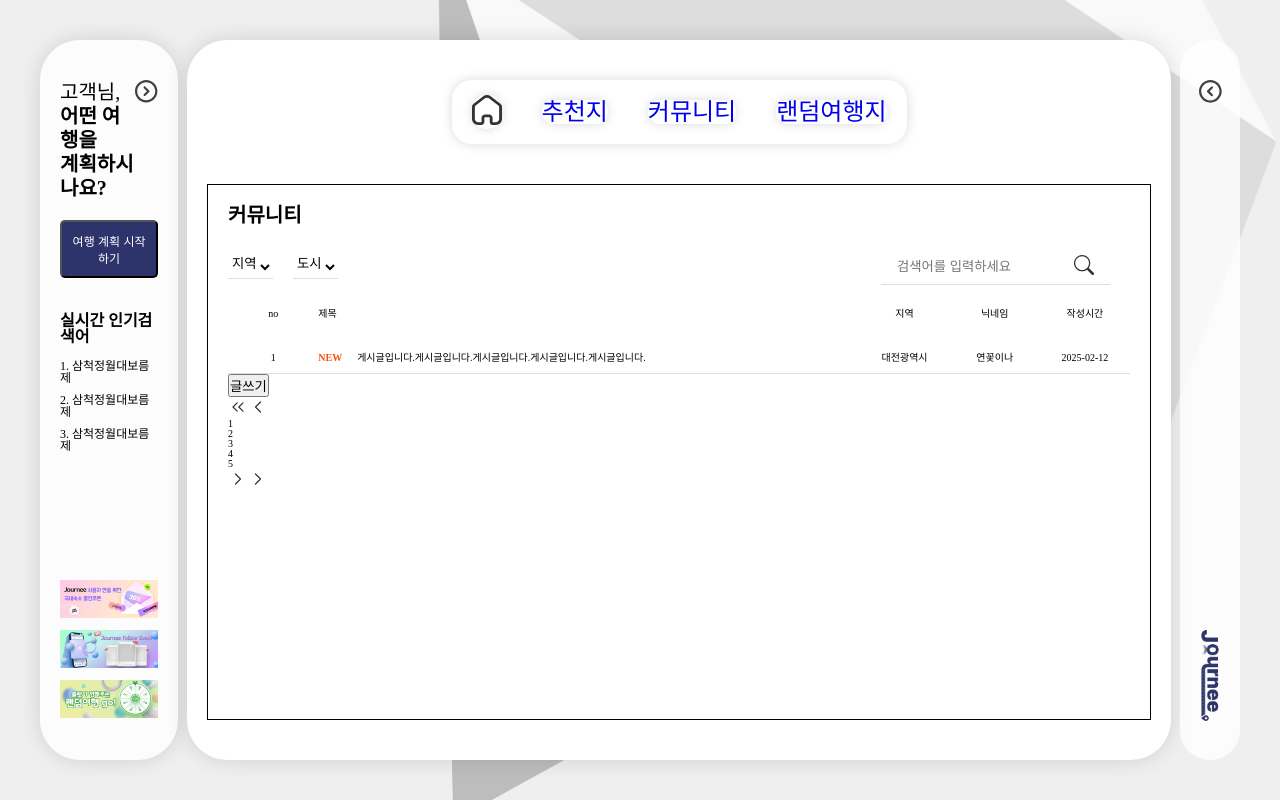
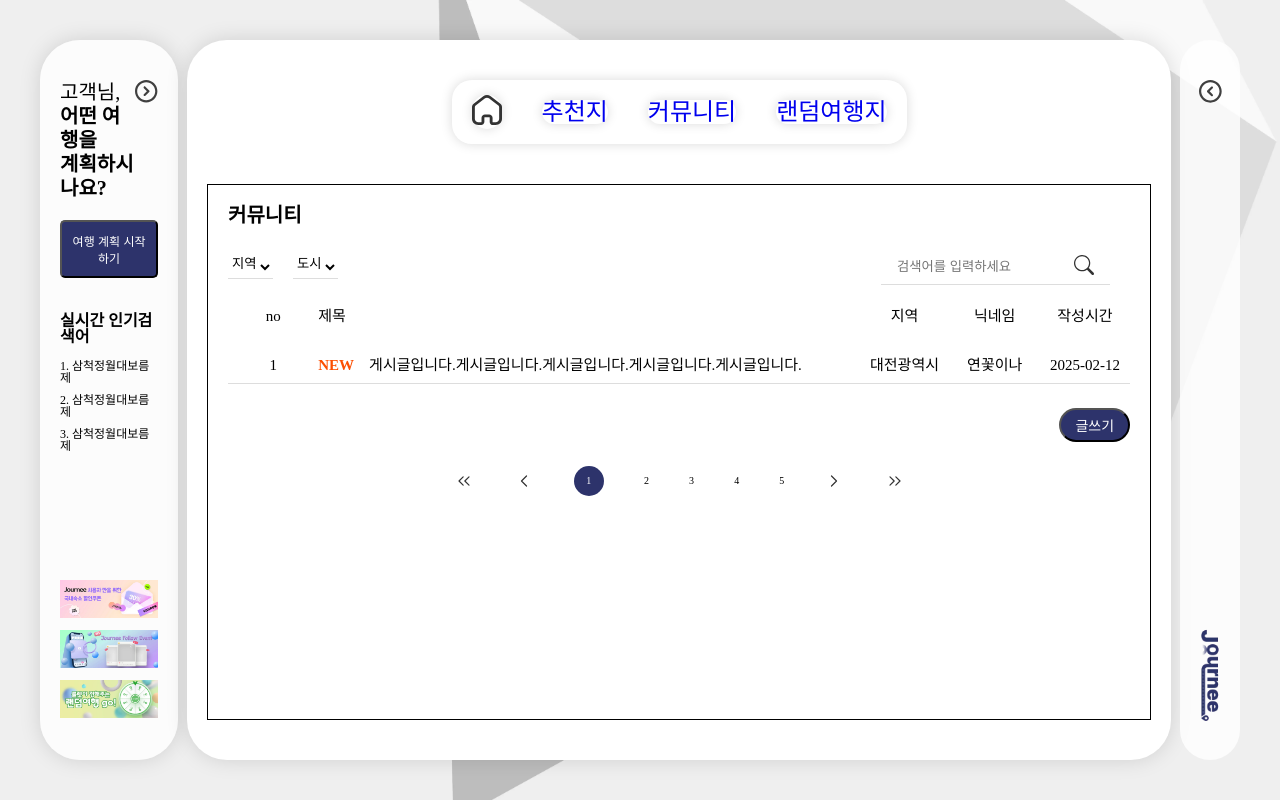
Before and after one commit to ShiftLeftt/travelProduct, a React (Create React App) app in the folder travel/: page /Community in a window 1280 px wide. Built offline with nearby package versions, Linux system fonts and the light colour scheme.

Commit message:
r게시판 상세 라우터

```diff
--- a/travel/src/App.js
+++ b/travel/src/App.js
@@ -1,7 +1,9 @@
 import React from "react";
 import { BrowserRouter as Router, Routes, Route } from "react-router-dom";
 import Seasons from "./pages/seasons/seasons";
-import Community from "./pages/community/community";
+import Community from "./pages/community/Community";
+import CommunityDetail from "./pages/community/CommunityDetail";
+import CommunityModify from "./pages/community/CommunityModify";
 import Random from "./pages/random/random";
 import TravelPlan from "./pages/main/TravelPlan";
 import UserLogin from "./pages/main/UserLogin";
@@ -9,7 +11,7 @@ import Main from "./pages/main/Main";
 // import RightSide from "./pages/main/RightSide";
 // import LeftSide from "./pages/main/LeftSide";
 
-import Home from "./pages/home/home";
+import Home from "./pages/home/Home";
 import styles from "./app.module.css";
 import "./styles/common.css";
 
@@ -26,23 +28,12 @@ function App() {
   return (
     <Router>
       <div className={styles.displayFlex}>
-        {/* <<<<<<< HEAD
-                <TravelPlan/>
-                    <Main>
-                        <Routes>
-                            <Route path="/community" element={<Community/>}/>
-                            <Route path="/random" element={<Random/>}/>
-                            <Route path="/seasons" element={<Seasons/>}/>
-
-                        </Routes>
-                    </Main>
-
-                <UserLogin/>
-======= */}
         <TravelPlan />
         <Main>
           <Routes>
-            <Route path="/community" element={<Community />} />
+            <Route path="/Community" element={<Community />} />
+            <Route path="/CommunityDetail" element={<CommunityDetail />} />
+            <Route path="/CommunityModify" element={<CommunityModify />} />
             <Route path="/random" element={<Random />} />
             <Route path="/seasons" element={<Seasons />} />
             <Route path="/home" element={<Home />} />
--- /dev/null
+++ b/travel/src/pages/community/CommunityDetail.js
@@ -0,0 +1,48 @@
+// 게시판 세부사항
+import React from "react";
+
+// import style from "./community.module.css";
+
+function CommunityDetail() {
+  return (
+    <div>
+      <h1>커뮤니티</h1>
+      <div>
+        <div>
+          <div>
+            <p>커뮤니티 게시글 안내</p>
+            <span>by 관리자</span>
+          </div>
+          <div>
+            <p>2025. 02.12</p>
+            <div>
+              <img src="./public/img/view.svg" alt="" />
+              <span>114</span>
+            </div>
+          </div>
+        </div>
+      </div>
+      <div>
+        <p></p>
+      </div>
+      <div>
+        <input type="text" />
+        <button>확인</button>
+      </div>
+      <div>
+        <div>
+          <p>연꽃이나</p>
+          <button>
+            <img src="" alt="" />5
+          </button>
+        </div>
+        <div>
+          <p>확인</p>
+          <span>2025.02.06</span>
+        </div>
+      </div>
+    </div>
+  );
+}
+
+export default CommunityDetail;
--- /dev/null
+++ b/travel/src/pages/community/CommunityModify.js
@@ -0,0 +1,32 @@
+import React from "react";
+import style from "./community.module.css";
+
+function CommunityModify() {
+  return (
+    <div>
+      <h1>커뮤니티</h1>
+      <div className={style.communitySelect}>
+        <div className={style.selectBox}>
+          <select name="" id="">
+            <option value="" title>
+              지역
+            </option>
+          </select>
+          <select name="" id="">
+            <option value="" title>
+              도시
+            </option>
+          </select>
+        </div>
+        {/* <div className={style.searchBox}>
+          <input type="text" placeholder="검색어를 입력하세요" />
+          <button>
+            <img src="/img/search.svg" alt="" />
+          </button>
+        </div> */}
+      </div>
+    </div>
+  );
+}
+
+export default CommunityModify;
--- a/travel/src/pages/community/community.js
+++ b/travel/src/pages/community/community.js
@@ -1,8 +1,15 @@
 import React from "react";
-
+import { useNavigate } from "react-router-dom";
 import style from "./community.module.css";
 
 function Community() {
+  const navigate = useNavigate();
+  const detailHandleClick = () => {
+    navigate("/CommunityDetail");
+  };
+  const mmodifyHandleClick = () => {
+    navigate("/CommunityModify");
+  };
   return (
     <div>
       <h1>커뮤니티</h1>
@@ -34,7 +41,7 @@ function Community() {
           <p>닉네임</p>
           <p>작성시간</p>
         </div>
-        <div className={style.communityListContent}>
+        <div className={style.communityListContent} onClick={detailHandleClick}>
           <p>1</p>
           <p>
             <b>NEW</b>
@@ -45,19 +52,19 @@ function Community() {
           <p>2025-02-12</p>
         </div>
       </div>
-      <div>
+      <div onClick={mmodifyHandleClick} className={style.communityBtn}>
         <button>글쓰기</button>
       </div>
-      <div>
+      <div className={style.pagingnationWrap}>
         <img src="img/pagingnationfirst.svg" alt="" />
         <img src="img/pagingnationleft.svg" alt="" />
-        <p>1</p>
+        <p className={style.pagingnationClick}>1</p>
         <p>2</p>
         <p>3</p>
         <p>4</p>
         <p>5</p>
         <img src="img/pagingnationright.svg" alt="" />
-        <img src="img/pagingnationright.svg" alt="" />
+        <img src="img/pagingnationfirstlast.svg" alt="" />
       </div>
     </div>
   );
--- a/travel/src/pages/community/community.module.css
+++ b/travel/src/pages/community/community.module.css
@@ -11,6 +11,7 @@
   justify-content: space-between;
 }
 .selectBox select {
+  cursor: pointer;
   background-color: transparent;
   border: none;
   outline: none;
@@ -52,6 +53,7 @@
 .communityList > div p {
   text-align: center;
   width: 10%;
+  font-size: 1.5rem;
 }
 .communityList > div p b {
   color: var(--point-color);
@@ -69,3 +71,43 @@
   padding: 1rem 0;
   border-bottom: 1px solid var(--dim-gray);
 }
+
+.communityBtn {
+  margin-top: 2.4rem;
+  display: flex;
+  align-items: center;
+  justify-content: flex-end;
+}
+.communityBtn button {
+  cursor: pointer;
+  font-size: 1.4rem;
+  padding: 0.5rem 1.4rem;
+  color: #fff;
+  background-color: var(--main-color);
+  border-radius: var(--radius-40);
+}
+
+/* 페이징 */
+.pagingnationWrap {
+  display: flex;
+  margin: 0 auto;
+  width: 50%;
+  justify-content: space-between;
+  align-items: center;
+  margin-top: 2.4rem;
+}
+.pagingnationWrap p,
+.pagingnationWrap img {
+  cursor: pointer;
+}
+.pagingnationClick {
+  width: 30px;
+  height: 30px;
+  padding: 10px;
+  border-radius: 50%;
+  background-color: var(--main-color);
+  display: flex;
+  align-items: center;
+  justify-content: center;
+  color: #fff;
+}
--- a/travel/src/pages/main/Main.js
+++ b/travel/src/pages/main/Main.js
@@ -8,10 +8,13 @@ import { useState } from "react";
 import { Link } from "react-router-dom"; // react-router-dom을 사용해야 합니다.
 
 function Main({ children }) {
+
   const [activeHeader, setActiveHeader] = useState(false);
 
   const current = () => {
+
     setActiveHeader(!activeHeader);
+
   };
 
   return (
```
Also changed, not shown: travel/public/img/view.svg (added).
